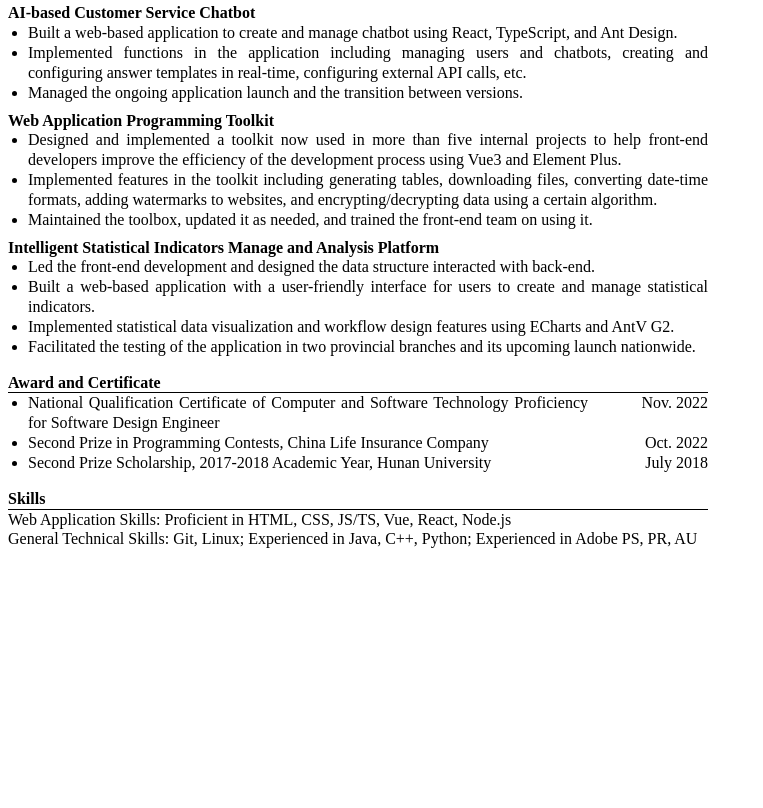
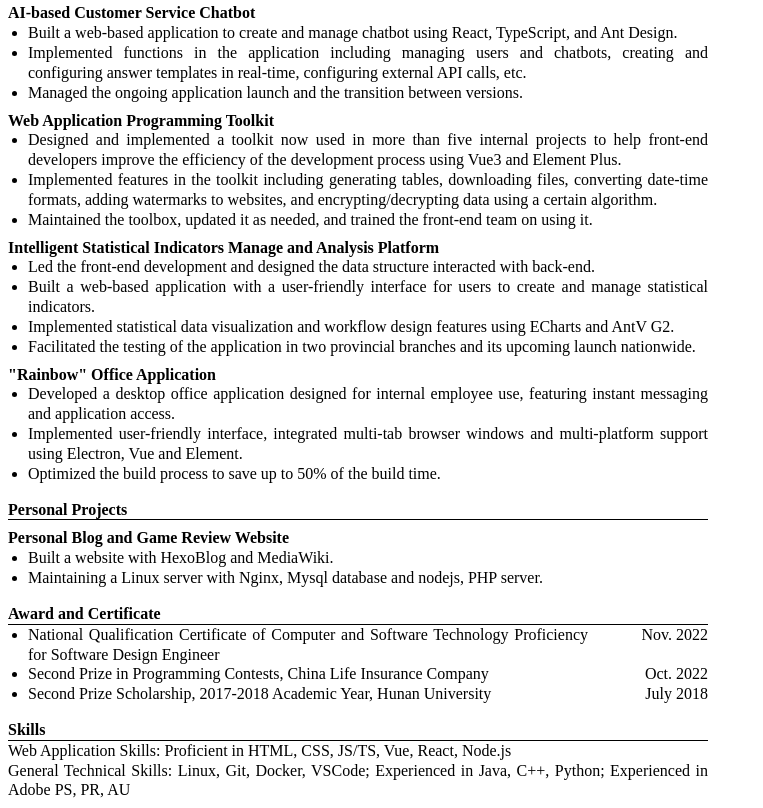
Before and after one commit to zhyib/resume, a plain HTML site: page index.html in a window 1280 px wide. Shown: the part 504-1312 px from the top of the page, without its empty margins (0-763 px from the left). Before the commit the page ends 1061 px from the top, so only its background shows below. Drawn offline with Linux system fonts and the light colour scheme.

Commit message:
Update resume content and improve work/project details

```diff
--- a/index.html
+++ b/index.html
@@ -39,7 +39,7 @@
     <div class="block-title">Work Experience</div>
 
     <div class="block-subtitle block-flex">
-      <div>China Life Insurance Company</div>
+      <div>China Life Insurance Company (Global Top 500)</div>
       <div>Hangzhou, Zhejiang, China</div>
     </div>
     <div class="block-flex">
@@ -139,6 +139,33 @@
       </li>
     </ul>
 
+    <div class="block-subtitle block-flex">
+      <div>"Rainbow" Office Application</div>
+    </div>
+    <ul>
+      <li>
+        Developed a desktop office application designed for internal employee
+        use, featuring instant messaging and application access.
+      </li>
+      <li>
+        Implemented user-friendly interface, integrated multi-tab browser
+        windows and multi-platform support using Electron, Vue and Element.
+      </li>
+      <li>Optimized the build process to save up to 50% of the build time.</li>
+    </ul>
+
+    <div class="block-title">Personal Projects</div>
+    <div class="block-subtitle block-flex">
+      <div>Personal Blog and Game Review Website</div>
+    </div>
+    <ul>
+      <li>Built a website with HexoBlog and MediaWiki.</li>
+      <li>
+        Maintaining a Linux server with Nginx, Mysql database and nodejs, PHP
+        server.
+      </li>
+    </ul>
+
     <div class="block-title">Award and Certificate</div>
     <div class="block-flex">
       <ul>
@@ -172,8 +199,8 @@
       Node.js
     </div>
     <div>
-      General Technical Skills: Git, Linux; Experienced in Java, C++, Python;
-      Experienced in Adobe PS, PR, AU
+      General Technical Skills: Linux, Git, Docker, VSCode; Experienced in Java,
+      C++, Python; Experienced in Adobe PS, PR, AU
     </div>
   </body>
   <style>
```
Also changed, not shown: 1 other file.
